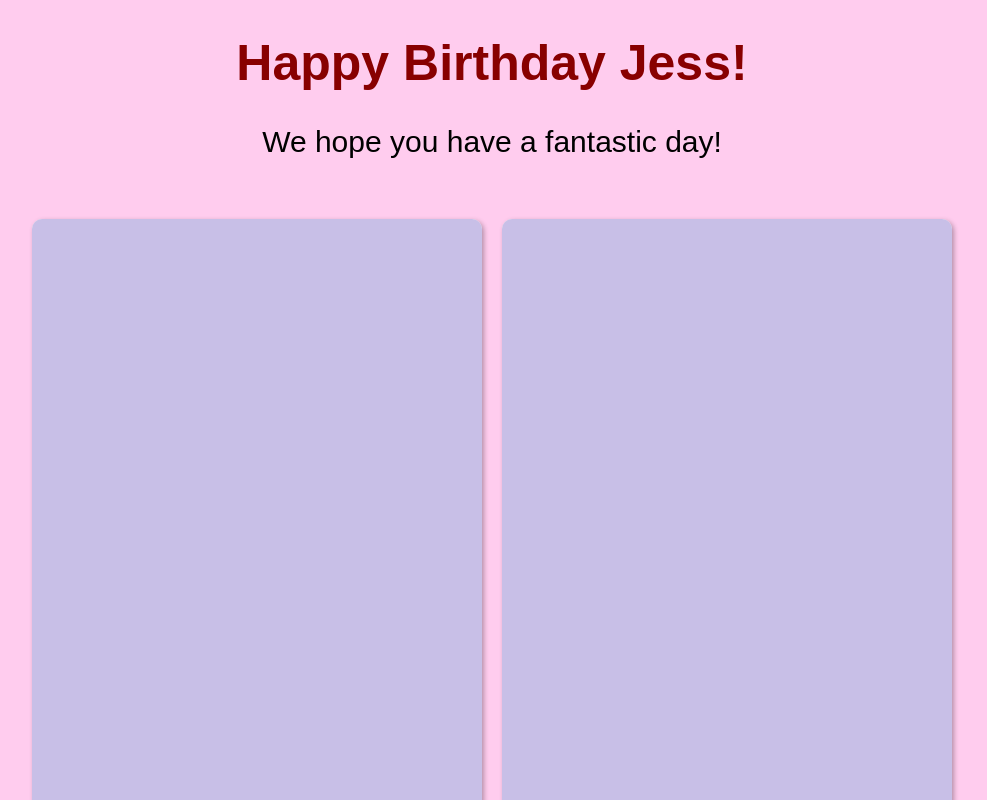
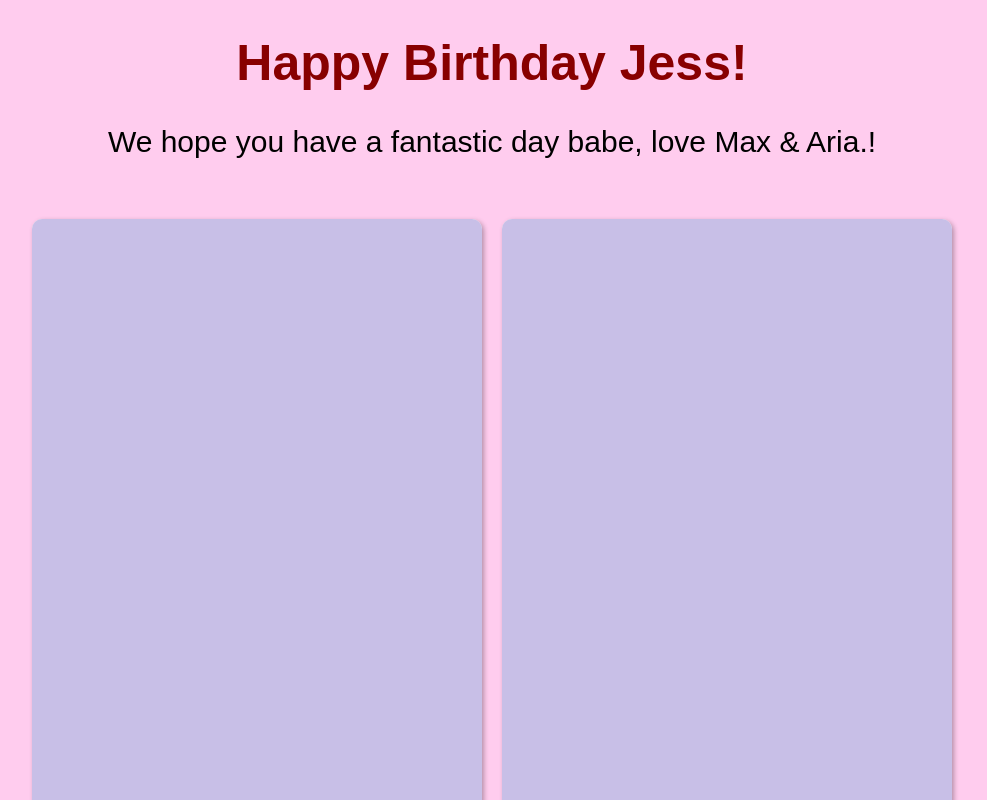
Before and after one commit to msw24/jess-birthday, a plain HTML site: page index.html in a window 1280 px wide. Shown: the top 800 px of the page, without its empty margins (148-1135 px from the left). Drawn offline with Linux system fonts and the light colour scheme.

Commit message:
Update index.html

```diff
--- a/index.html
+++ b/index.html
@@ -70,7 +70,7 @@
 </head>
 	<body>
 	<h1>Happy Birthday Jess!</h1>
-	<p>We hope you have a fantastic day!</p>
+	<p>We hope you have a fantastic day babe, love Max & Aria.!</p>
 
 	<div id="game-board">
 	    <div class="card">
```
